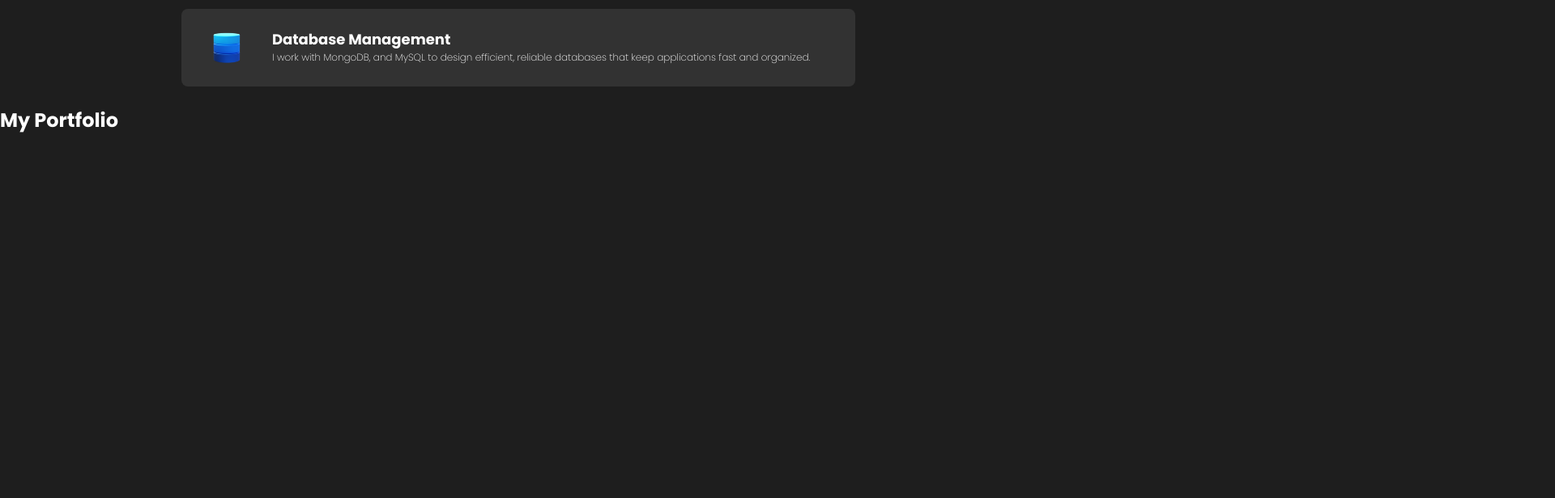
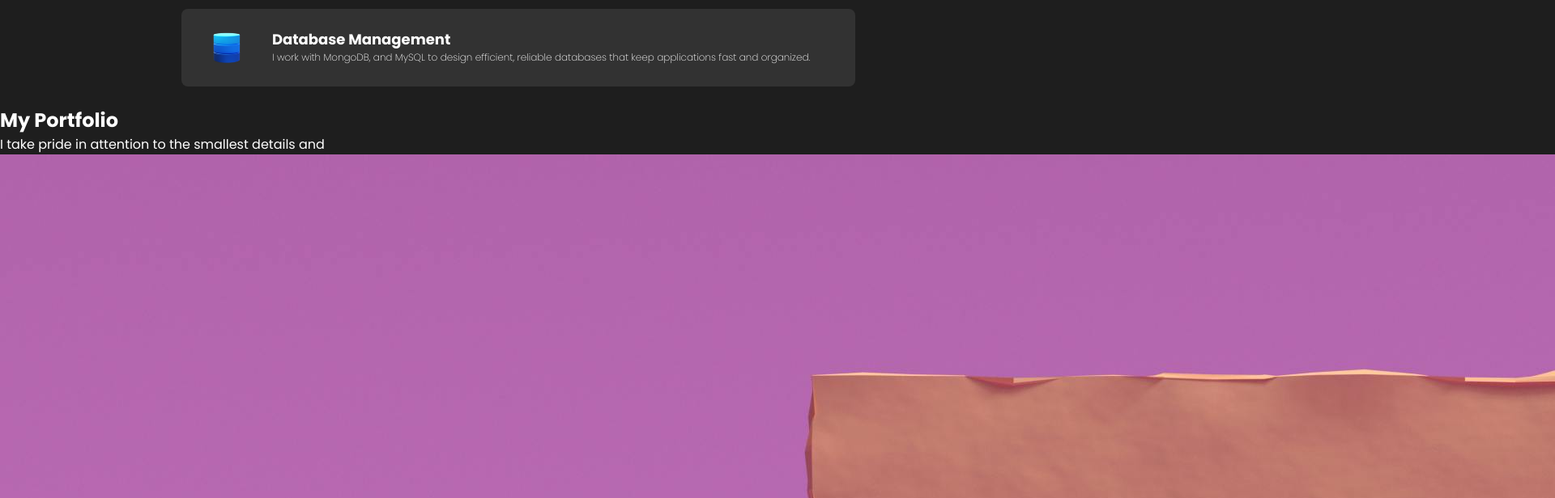
Before and after one commit to Ashan37/MyPortfolio, a React (Vite) app in the folder myportfolio/: page / in a window 1280 px wide. Shown: the part 1400-2016 px from the top of the page at 81% size, 1920 px wide, since content can reach past the window. Before the commit the page ends 1566 px from the top, so only its background shows below. Built offline with nearby package versions, Linux system fonts and the light colour scheme.

Commit message:
created works component

```diff
--- a/myportfolio/src/components/Works.jsx
+++ b/myportfolio/src/components/Works.jsx
@@ -1,14 +1,21 @@
-import React from 'react';
-import '../styles/works.css';
+import React from "react";
+import "../styles/works.css";
 
 const Works = () => {
   return (
-    <section id='works'>
-        <h2 className='workstitle'>
-            My Portfolio
-        </h2>
+    <section id="works">
+      <h2 className="workstitle">My Portfolio</h2>
+      <span className="worksDesc">I take pride in attention to the smallest details and</span>
+      <div className="worksImgs">
+        <img src="./src/assets/works/portfolioimg1.jpg" alt="work1" className="worksImg"/>
+        <img src="./src/assets/works/portfolioimg1.jpg" alt="work1" className="worksImg"/>
+        <img src="./src/assets/works/portfolioimg1.jpg" alt="work1" className="worksImg"/>
+        <img src="./src/assets/works/portfolioimg1.jpg" alt="work1" className="worksImg"/>
+        <img src="./src/assets/works/portfolioimg1.jpg" alt="work1" className="worksImg"/>
+        <img src="./src/assets/works/portfolioimg1.jpg" alt="work1" className="worksImg"/>
+      </div>
     </section>
-  )
-}
+  );
+};
 
 export default Works;
```
Also changed, not shown: myportfolio/src/assets/works/portfolioimg1.jpg (added).
